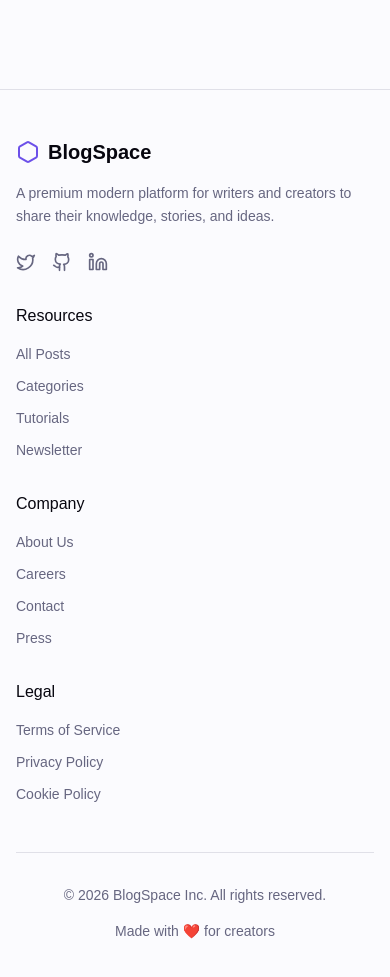
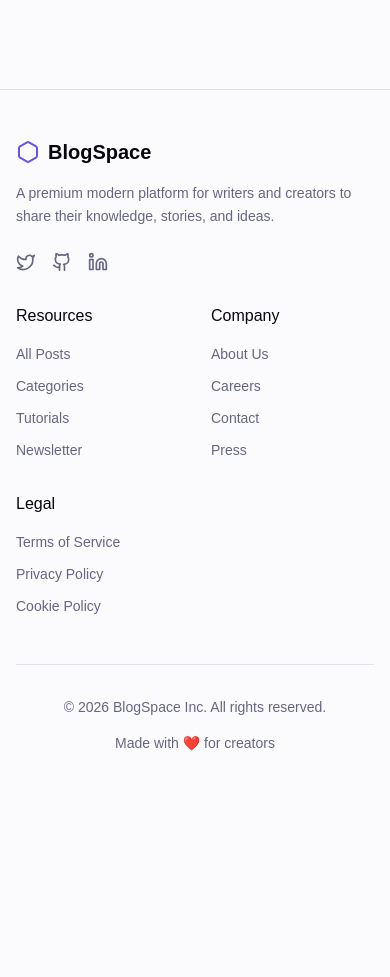
Before and after one commit to surya8887/blog, a React (Vite) app in the folder apps/frontend/: page /blogs in a window 390 px wide. Shown: the part 820-1797 px from the top of the page. After the commit the page ends 1621 px from the top, so only its background shows below. Built offline with nearby package versions, Linux system fonts and the light colour scheme; no server answers.

Commit message:
refactor: update site metadata, optimize footer responsive layout, and expand blog content container width

```diff
--- a/apps/frontend/index.html
+++ b/apps/frontend/index.html
@@ -4,7 +4,7 @@
     <meta charset="UTF-8" />
     <link rel="icon" type="image/svg+xml" href="/favicon.svg" />
     <meta name="viewport" content="width=device-width, initial-scale=1.0" />
-    <title>frontend</title>
+    <title>blog</title>
   </head>
   <body>
     <div id="root"></div>
--- a/apps/frontend/src/components/layout/Footer.tsx
+++ b/apps/frontend/src/components/layout/Footer.tsx
@@ -5,8 +5,8 @@ export function Footer() {
   return (
     <footer className="border-t bg-background">
       <div className="container mx-auto px-4 md:px-8 py-12 md:py-16">
-        <div className="grid grid-cols-1 md:grid-cols-4 gap-8 lg:gap-12">
-          <div className="md:col-span-1 space-y-4">
+        <div className="grid grid-cols-1 lg:grid-cols-4 gap-8 lg:gap-12">
+          <div className="lg:col-span-1 space-y-4">
             <Link to="/" className="flex items-center space-x-2">
               <Hexagon className="h-6 w-6 text-primary" />
               <span className="inline-block font-bold text-xl">BlogSpace</span>
@@ -30,6 +30,7 @@ export function Footer() {
             </div>
           </div>
 
+          <div className="grid grid-cols-2 md:grid-cols-3 gap-8 lg:col-span-3">
             <div>
               <h3 className="font-medium mb-4">Resources</h3>
               <ul className="space-y-3 text-sm text-muted-foreground">
@@ -50,13 +51,14 @@ export function Footer() {
               </ul>
             </div>
 
-          <div>
+            <div className="col-span-2 md:col-span-1">
               <h3 className="font-medium mb-4">Legal</h3>
               <ul className="space-y-3 text-sm text-muted-foreground">
                 <li><Link to="#" className="hover:text-foreground transition-colors">Terms of Service</Link></li>
                 <li><Link to="#" className="hover:text-foreground transition-colors">Privacy Policy</Link></li>
                 <li><Link to="#" className="hover:text-foreground transition-colors">Cookie Policy</Link></li>
               </ul>
+            </div>
           </div>
         </div>
 
--- a/apps/frontend/src/pages/SingleBlog.tsx
+++ b/apps/frontend/src/pages/SingleBlog.tsx
@@ -126,7 +126,7 @@ export function SingleBlog() {
     <article className="min-h-screen bg-background pb-32 animate-in fade-in duration-700">
       <PostHero post={post} likeCount={likeCount} readTime={readTime} />
 
-      <div className="container max-w-3xl mx-auto px-4 mt-16">
+      <div className="container mx-auto px-4 mt-16">
         {/* Floating Actions */}
         <div className="fixed left-8 top-1/2 -translate-y-1/2 hidden xl:flex flex-col gap-4">
           <FloatingAction
```
Lines whose indentation alone changed are shown as unchanged.
